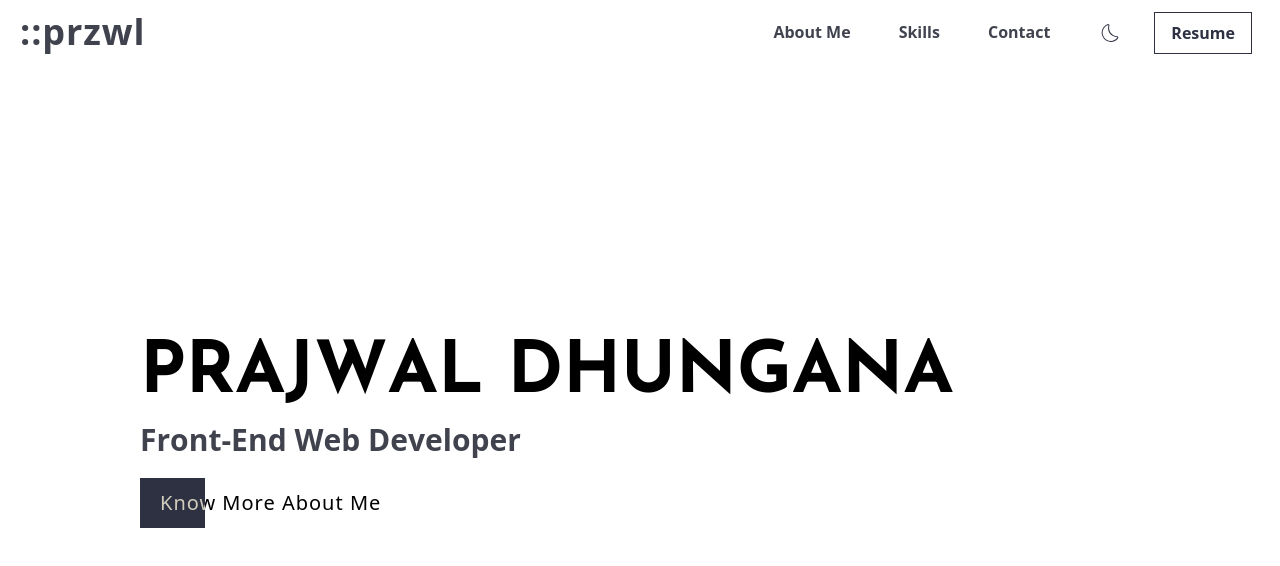
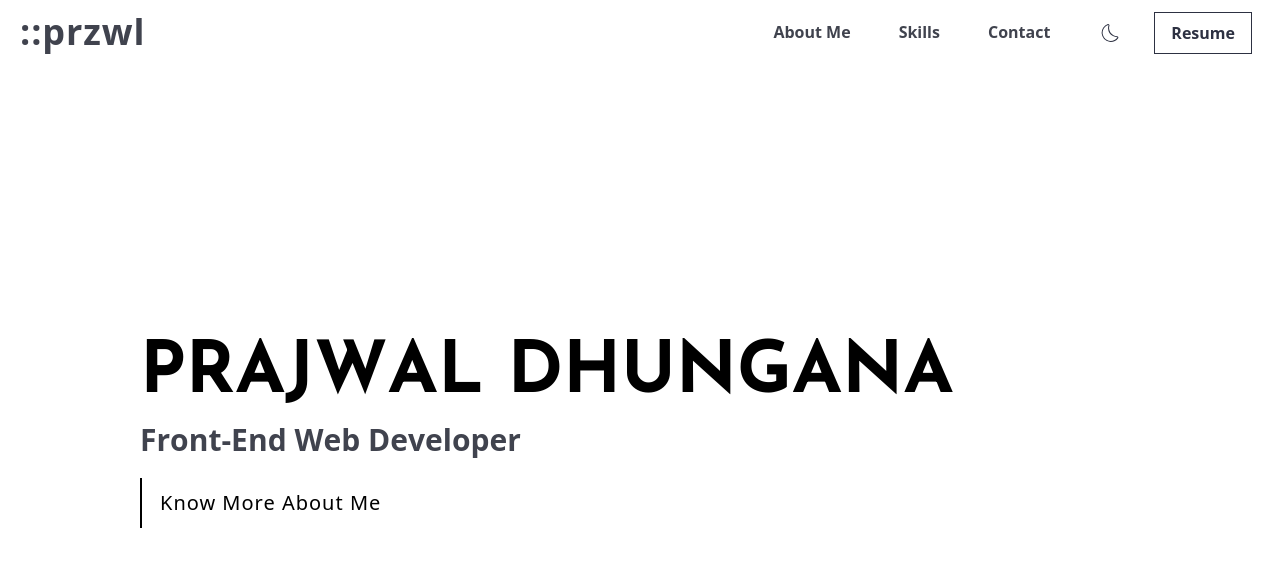
Before and after one commit to PrajwalDhungana/portfolio, a Next.js app: page / in a window 1280 px wide. Shown: the top 566 px of the page. Built offline with nearby package versions, Linux system fonts and the light colour scheme.

Commit message:
style: Add main style

```diff
--- a/styles/globals.css
+++ b/styles/globals.css
@@ -16,7 +16,8 @@
 .btn::before{
 	transition: all 0.5s cubic-bezier(.68, -0.55, 0.265, 1.55);
 	content: '';
-	width: 25%;
+	width: 0%;
+	border: 1px solid black;
 	height: 100%;
 	background:#2d3142;
 	position: absolute;
@@ -35,3 +36,8 @@
 	background: #2d3142;
 	width: 100%;
 }
+
+main{
+	display: flex;
+	height: 100%;
+}
```
